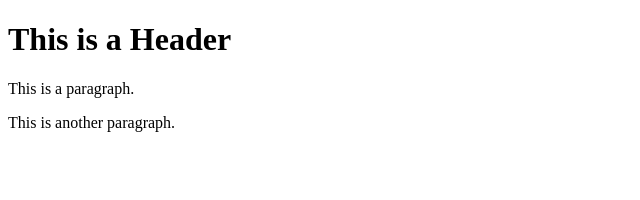
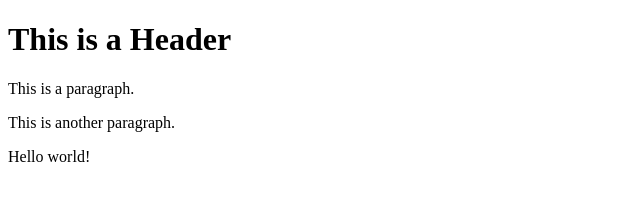
Before and after one commit to suongngocvo/git-test, a website: page index.html in a window 1280 px wide. Shown: the whole page, without its empty margins (0-640 px from the left). Drawn offline with Linux system fonts and the light colour scheme.

Commit message:
using NPM

```diff
--- a/index.html
+++ b/index.html
@@ -4,5 +4,6 @@
         <h1>This is a Header</h1>
         <p>This is a paragraph.</p>
         <p>This is another paragraph.</p>
+        <p>Hello world!</p>
     </body>
 </html>
```
Also changed, not shown: package.json (added, +25 -0 lines), 2 other files.
